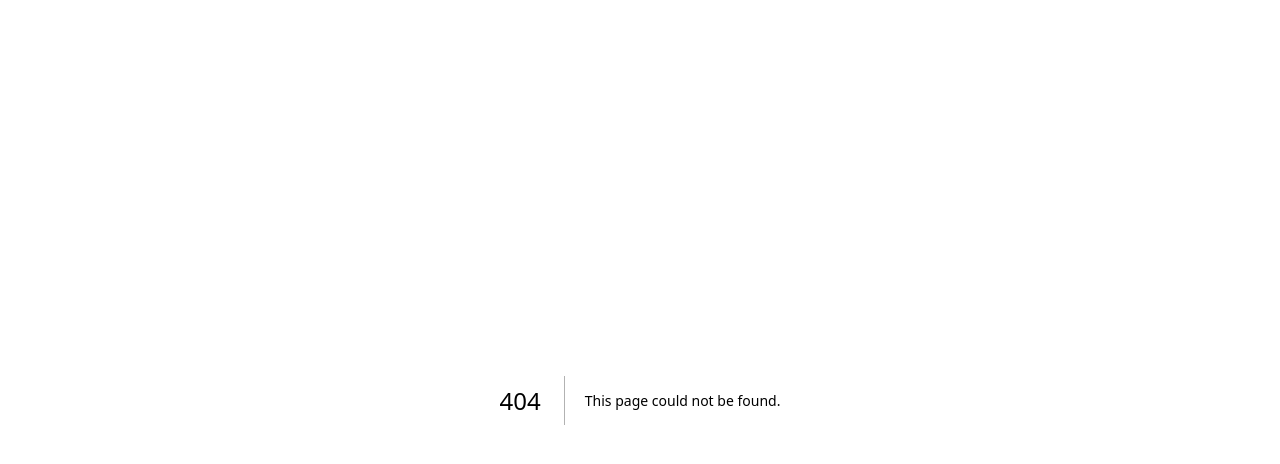
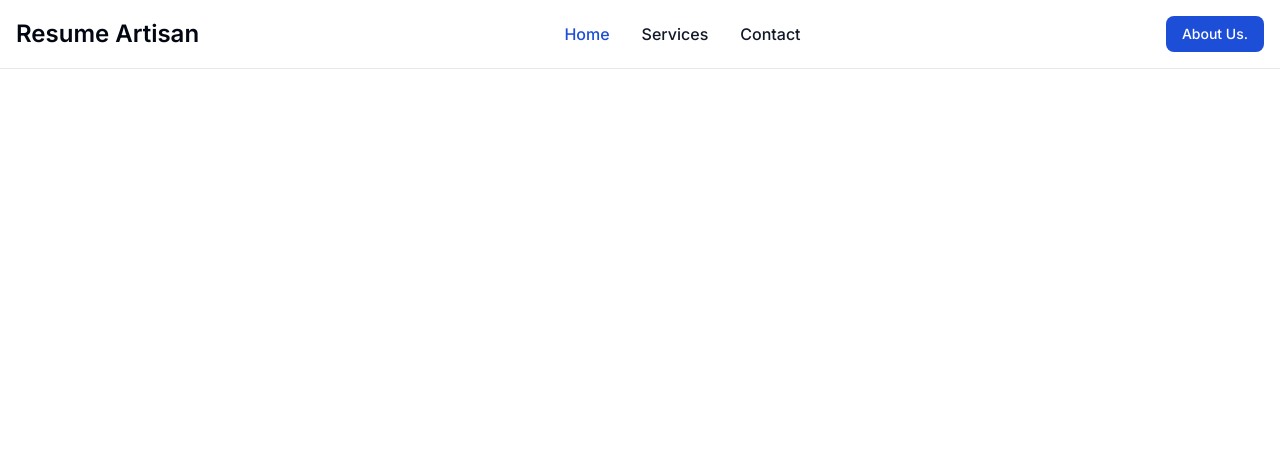
Before and after one commit to razzuSharma/resume-builder, a Next.js app: page /navbar in a window 1280 px wide. Before the commit this address had no page. Shown: the top 464 px of the page. Built offline with nearby package versions, Linux system fonts and the light colour scheme.

Commit message:
adding navbar

```diff
--- /dev/null
+++ b/app/navbar/page.tsx
@@ -0,0 +1,84 @@
+import React from "react";
+const Navbar = () => {
+  return (
+    <nav className="bg-white dark:bg-gray-900 fixed w-full z-20 top-0 left-0 border-b border-gray-200 dark:border-gray-600">
+      <div className="max-w-screen-xl flex flex-wrap items-center justify-between mx-auto p-4">
+        <a
+          href="https://github.com/razzuSharma/resume-builder"
+          className="flex items-center"
+        >
+          <span className="self-center text-2xl font-semibold whitespace-nowrap dark:text-white">
+            Resume Artisan
+          </span>
+        </a>
+        <div className="flex md:order-2">
+          <button
+            type="button"
+            className="text-white bg-blue-700 hover:bg-blue-800 focus:ring-4 focus:outline-none focus:ring-blue-300 font-medium rounded-lg text-sm px-4 py-2 text-center mr-3 md:mr-0 dark:bg-blue-600 dark:hover:bg-blue-700 dark:focus:ring-blue-800"
+          >
+            About Us.
+          </button>
+          <button
+            data-collapse-toggle="navbar-sticky"
+            type="button"
+            className="inline-flex items-center p-2 w-10 h-10 justify-center text-sm text-gray-500 rounded-lg md:hidden hover:bg-gray-100 focus:outline-none focus:ring-2 focus:ring-gray-200 dark:text-gray-400 dark:hover:bg-gray-700 dark:focus:ring-gray-600"
+            aria-controls="navbar-sticky"
+            aria-expanded="false"
+          >
+            <span className="sr-only">Open main menu</span>
+            <svg
+              className="w-5 h-5"
+              aria-hidden="true"
+              xmlns="http://www.w3.org/2000/svg"
+              fill="none"
+              viewBox="0 0 17 14"
+            >
+              <path
+                stroke="currentColor"
+                stroke-linecap="round"
+                stroke-linejoin="round"
+                stroke-width="2"
+                d="M1 1h15M1 7h15M1 13h15"
+              />
+            </svg>
+          </button>
+        </div>
+        <div
+          className="items-center justify-between hidden w-full md:flex md:w-auto md:order-1"
+          id="navbar-sticky"
+        >
+          <ul className="flex flex-col p-4 md:p-0 mt-4 font-medium border border-gray-100 rounded-lg bg-gray-50 md:flex-row md:space-x-8 md:mt-0 md:border-0 md:bg-white dark:bg-gray-800 md:dark:bg-gray-900 dark:border-gray-700">
+            <li>
+              <a
+                href="#"
+                className="block py-2 pl-3 pr-4 text-white bg-blue-700 rounded md:bg-transparent md:text-blue-700 md:p-0 md:dark:text-blue-500"
+                aria-current="page"
+              >
+                Home
+              </a>
+            </li>
+
+            <li>
+              <a
+                href="#"
+                className="block py-2 pl-3 pr-4 text-gray-900 rounded hover:bg-gray-100 md:hover:bg-transparent md:hover:text-blue-700 md:p-0 md:dark:hover:text-blue-500 dark:text-white dark:hover:bg-gray-700 dark:hover:text-white md:dark:hover:bg-transparent dark:border-gray-700"
+              >
+                Services
+              </a>
+            </li>
+            <li>
+              <a
+                href="#"
+                className="block py-2 pl-3 pr-4 text-gray-900 rounded hover:bg-gray-100 md:hover:bg-transparent md:hover:text-blue-700 md:p-0 md:dark:hover:text-blue-500 dark:text-white dark:hover:bg-gray-700 dark:hover:text-white md:dark:hover:bg-transparent dark:border-gray-700"
+              >
+                Contact
+              </a>
+            </li>
+          </ul>
+        </div>
+      </div>
+    </nav>
+  );
+};
+
+export default Navbar;
--- a/app/page.tsx
+++ b/app/page.tsx
@@ -1,9 +1,8 @@
 import Image from 'next/image'
+import Navbar from './navbar/page'
 
 export default function Home() {
   return (
-    <main className="flex min-h-screen flex-col items-center justify-between p-24">
-     <h2>Hello world</h2>
-    </main>
+      <Navbar/>
   )
 }
```
Also changed, not shown: public/logo.png (added).
